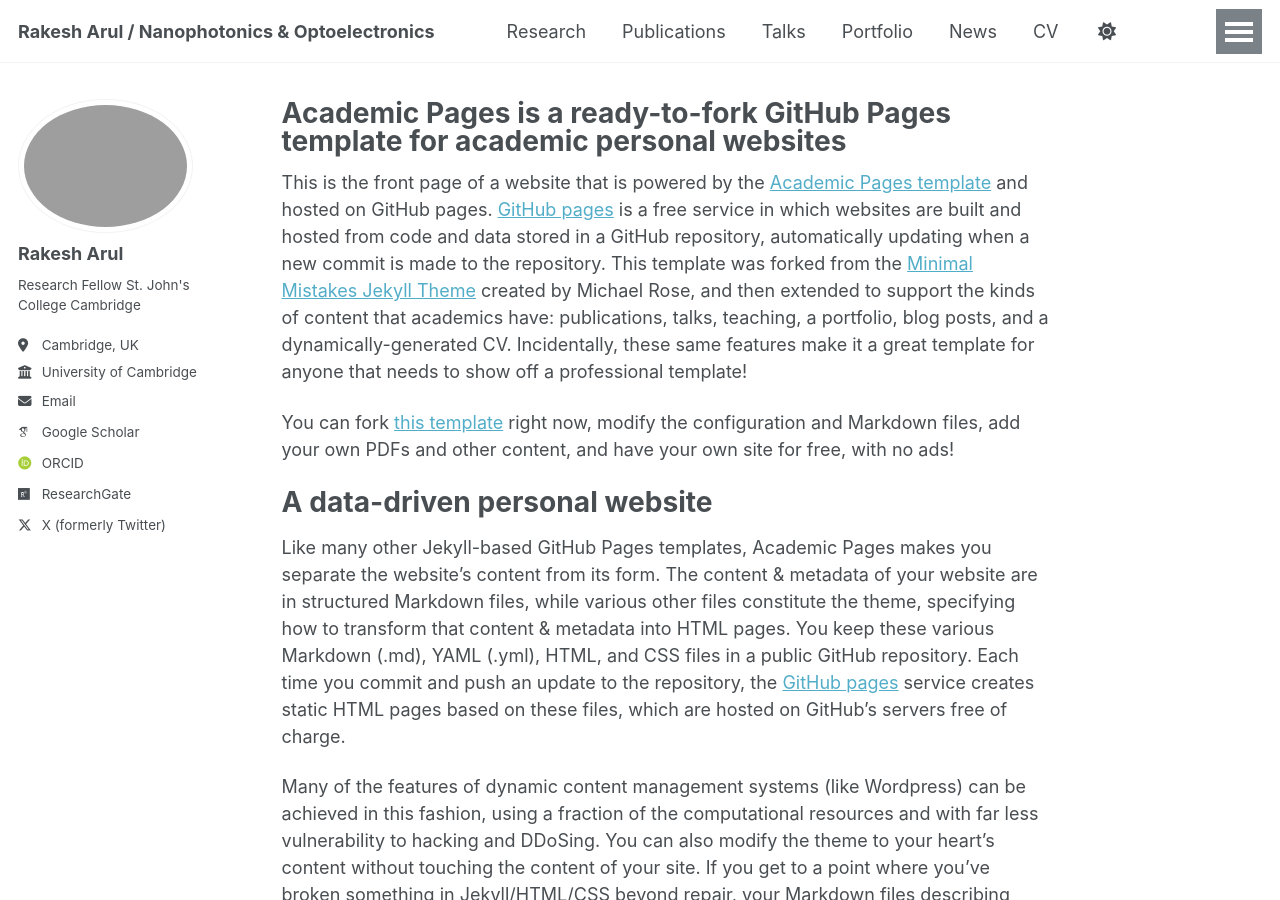
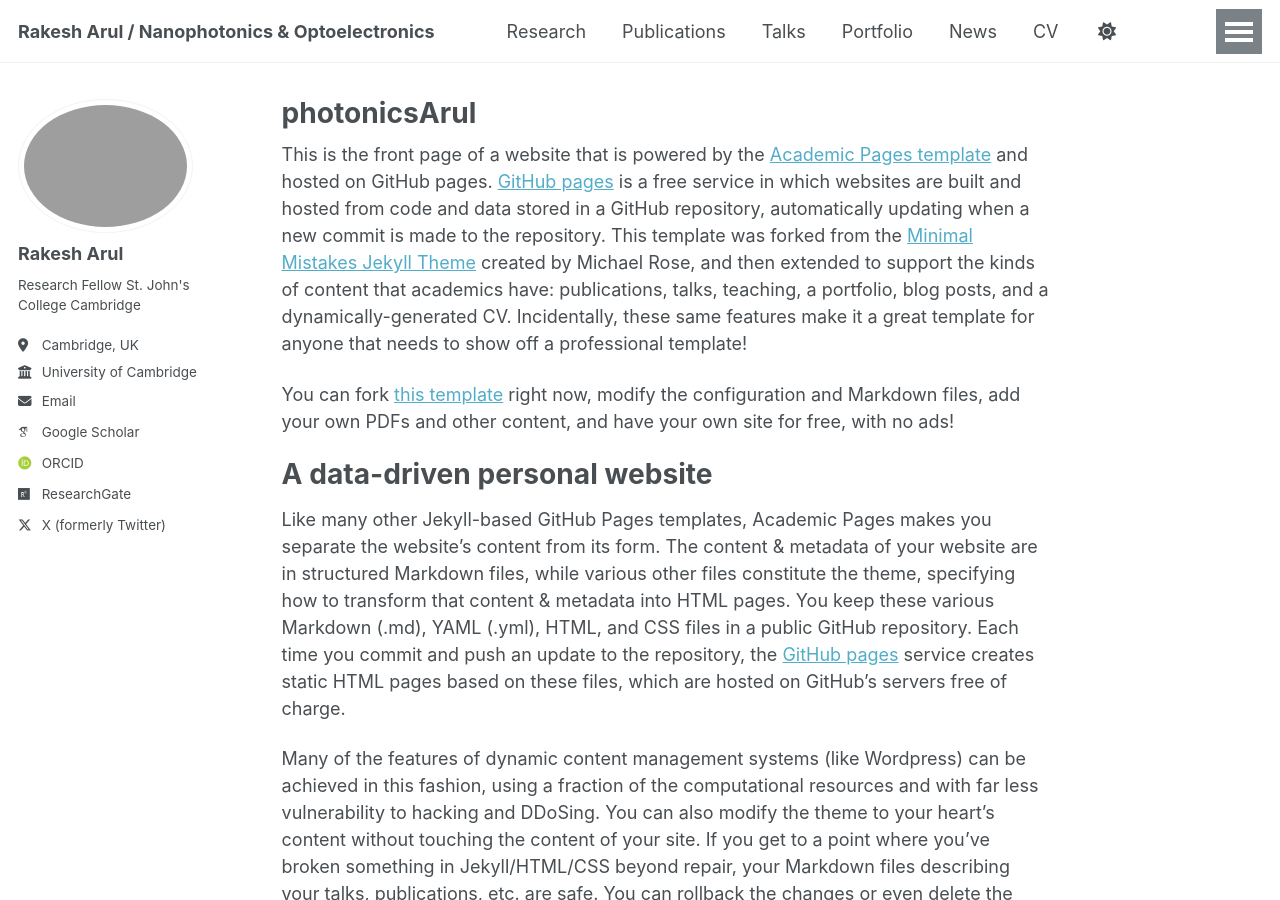
Before and after one commit to photonicsarul/photonicsarul.github.io, a Jekyll site: the page built from _pages/about.md, in a window 1280 px wide and 900 px high. Built offline with Jekyll 4.4.1, drawn with Linux system fonts in a browser that asks for light colours; some web fonts are replaced; a script that is not in the unit is left out.

Commit message:
Update about.md

```diff
--- a/_pages/about.md
+++ b/_pages/about.md
@@ -1,6 +1,6 @@
 ---
 permalink: /
-title: "Academic Pages is a ready-to-fork GitHub Pages template for academic personal websites"
+title: "photonicsArul"
 author_profile: true
 redirect_from:
   - /about/
```
